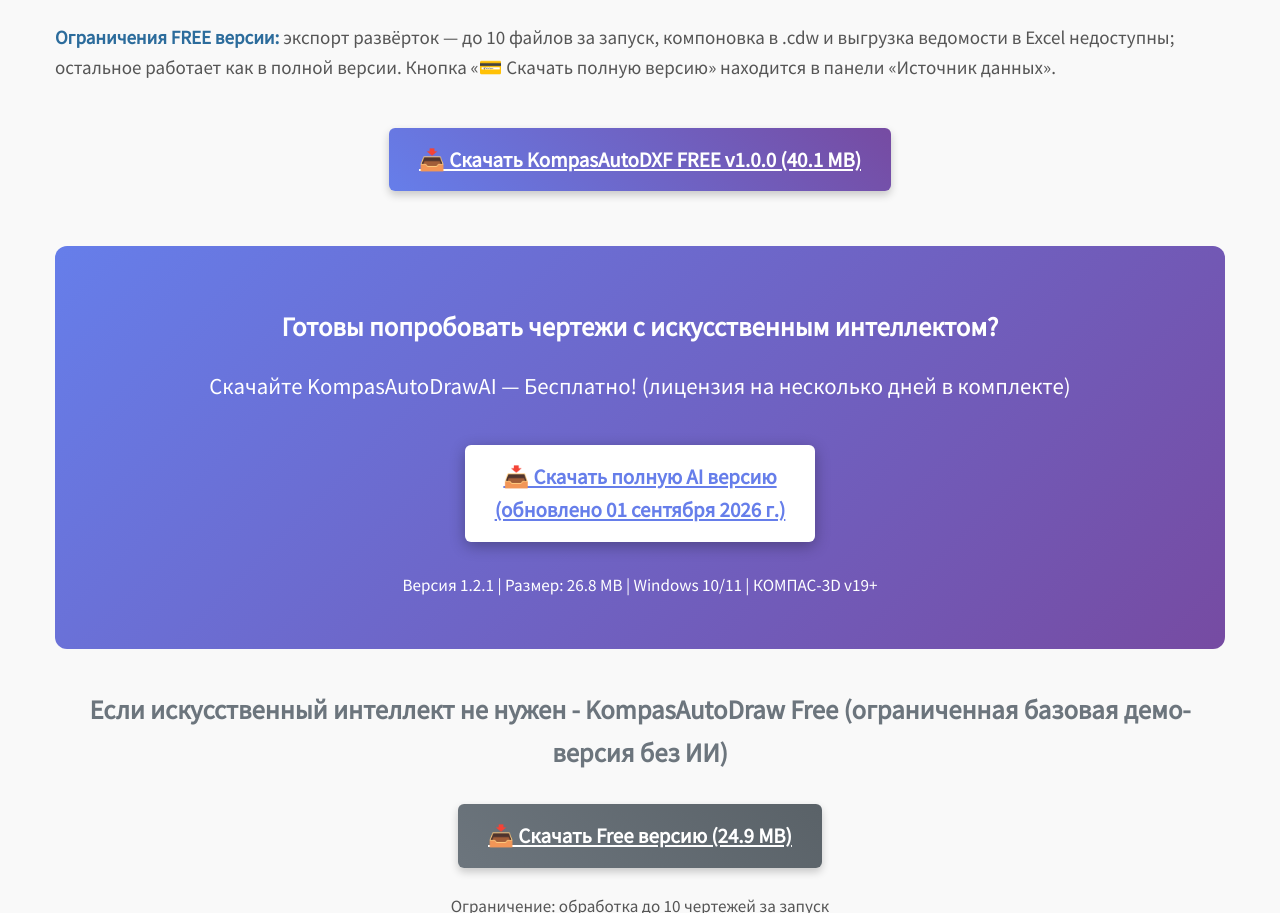
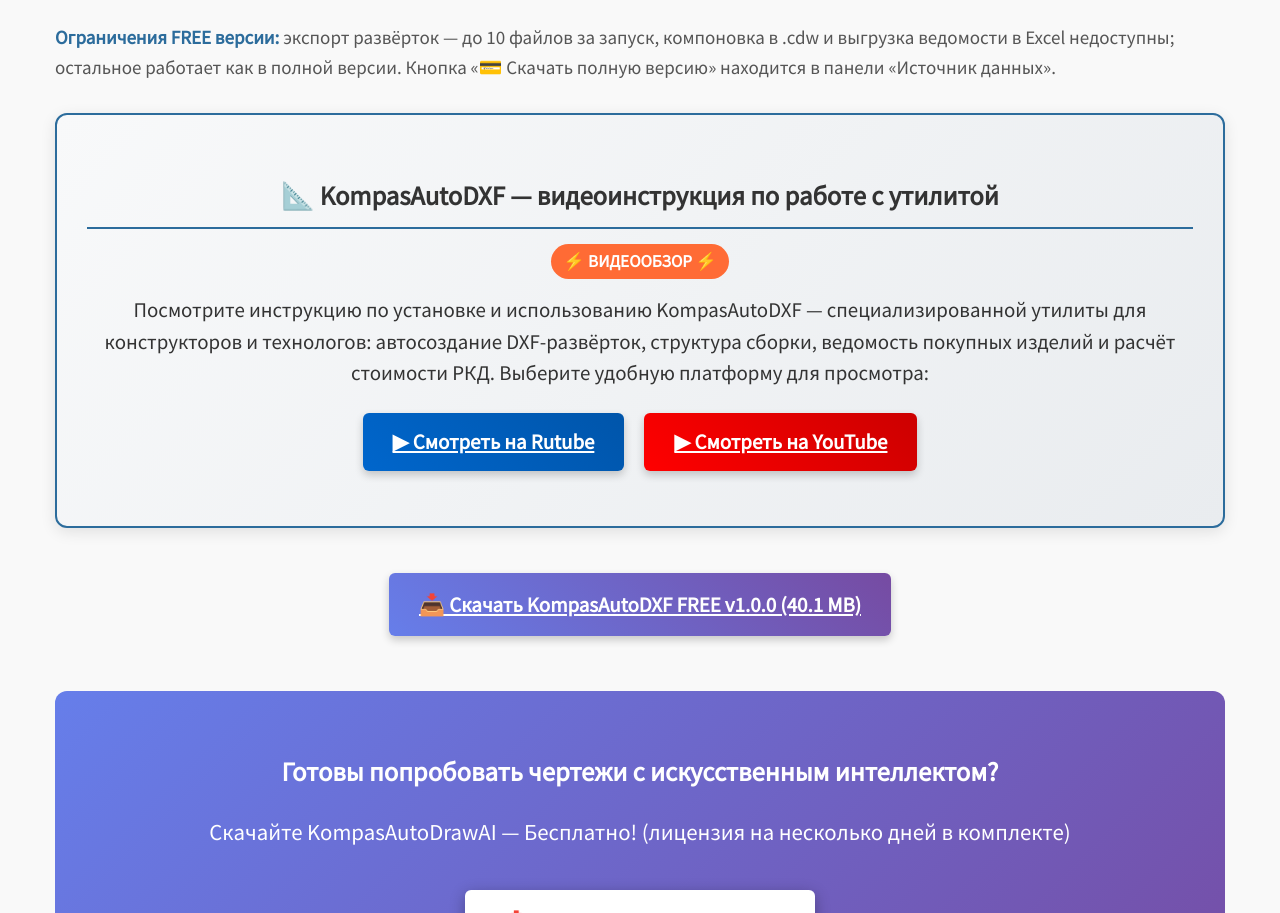
Before and after one commit to Ildar31/i31-engineering, a plain HTML site: page index.html in a window 1280 px wide. Shown: the part 4553-5466 px from the top of the page. Drawn offline with Linux system fonts and the light colour scheme.

Commit message:
Update index.html

```diff
--- a/index.html
+++ b/index.html
@@ -1070,6 +1070,21 @@
                 <strong>Ограничения FREE версии:</strong> экспорт развёрток — до 10 файлов за запуск, компоновка в .cdw и выгрузка ведомости в Excel недоступны; остальное работает как в полной версии. Кнопка «💳 Скачать полную версию» находится в панели «Источник данных».
             </p>
 
+            <!-- Видеоинструкция KompasAutoDXF -->
+            <div class="video-section">
+                <h3>📐 KompasAutoDXF — видеоинструкция по работе с утилитой</h3>
+                <div class="video-tag">⚡ ВИДЕООБЗОР ⚡</div>
+                <p class="video-description">Посмотрите инструкцию по установке и использованию KompasAutoDXF — специализированной утилиты для конструкторов и технологов: автосоздание DXF-развёрток, структура сборки, ведомость покупных изделий и расчёт стоимости РКД. Выберите удобную платформу для просмотра:</p>
+                <div class="video-buttons">
+                    <a href="https://rutube.ru/video/4997a4dddaf67d821dce0038cc72db2f" target="_blank" rel="noopener" class="video-btn rutube">
+                        ▶ Смотреть на Rutube
+                    </a>
+                    <a href="https://youtu.be/KMsvxzbSSc4" target="_blank" rel="noopener" class="video-btn youtube">
+                        ▶ Смотреть на YouTube
+                    </a>
+                </div>
+            </div>
+
             <div style="text-align: center; margin: 30px 0;">
                 <a href="downloads/KompasAutoDXF_FREE_v1.0.0.rar" class="download-btn" style="background: linear-gradient(45deg, #667eea, #764ba2); color: white !important;" download>
                     📥 Скачать KompasAutoDXF FREE v1.0.0 (40.1 MB)
```
